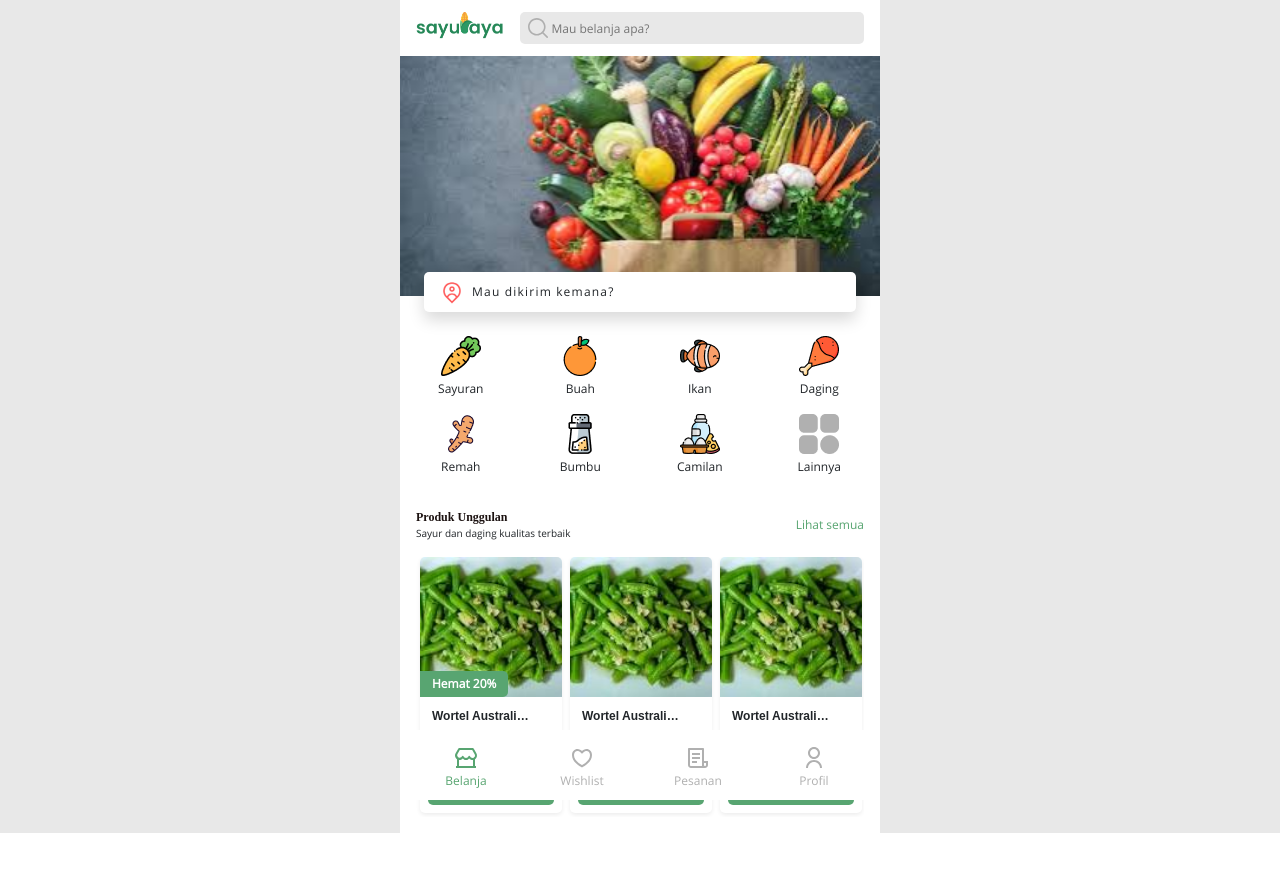
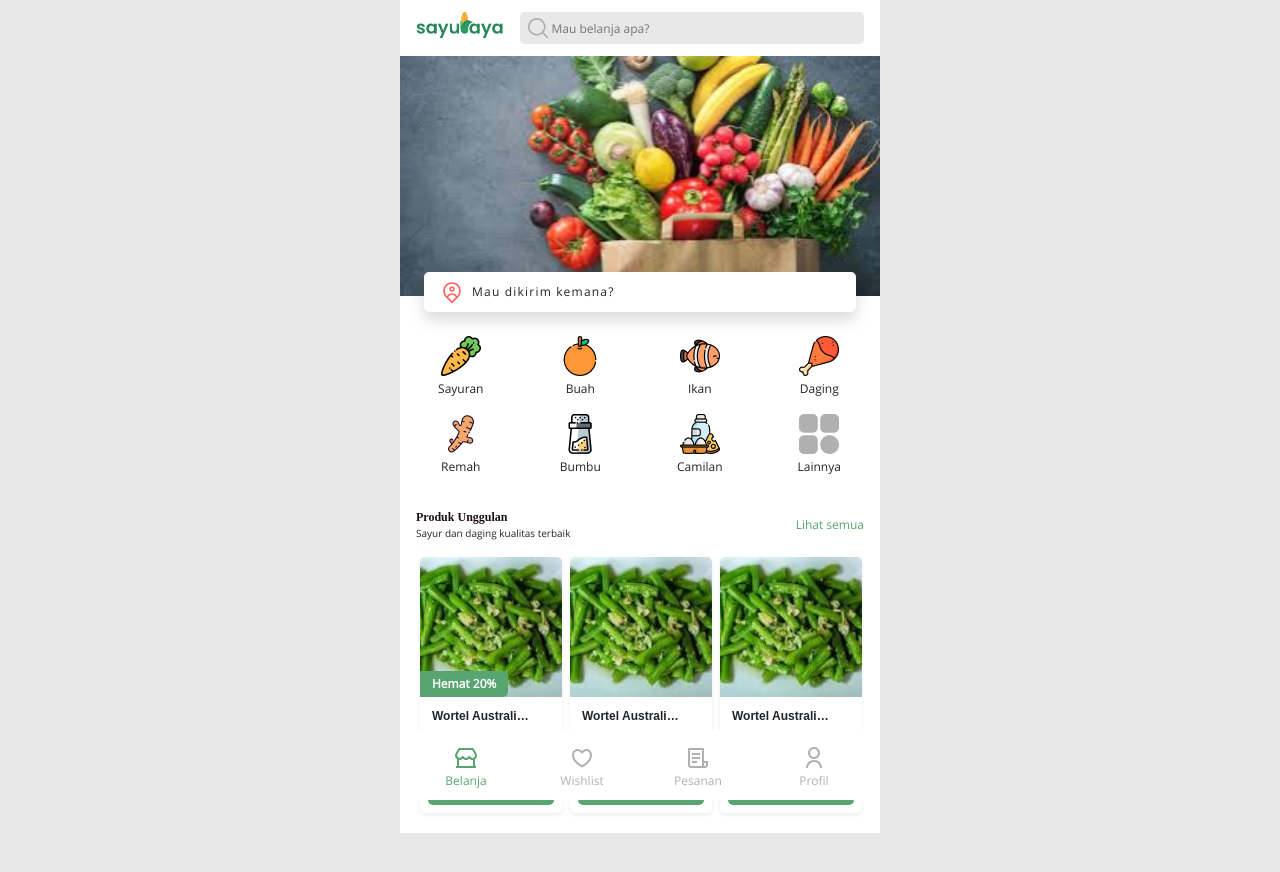
Before and after one commit to yohni/sayuraya, a Next.js app: page / in a window 1280 px wide. Shown: the top 872 px of the page. Built offline with nearby package versions, Linux system fonts and the light colour scheme; a web font is replaced by a local one.

Commit message:
Add background globally

```diff
--- a/styles/globals.css
+++ b/styles/globals.css
@@ -19,6 +19,7 @@ body {
   padding: 0;
   margin: 0;
   font-family: 'Open Sans', sans-serif;
+  background: #e8e8e8;
 }
 
 h1,
```
